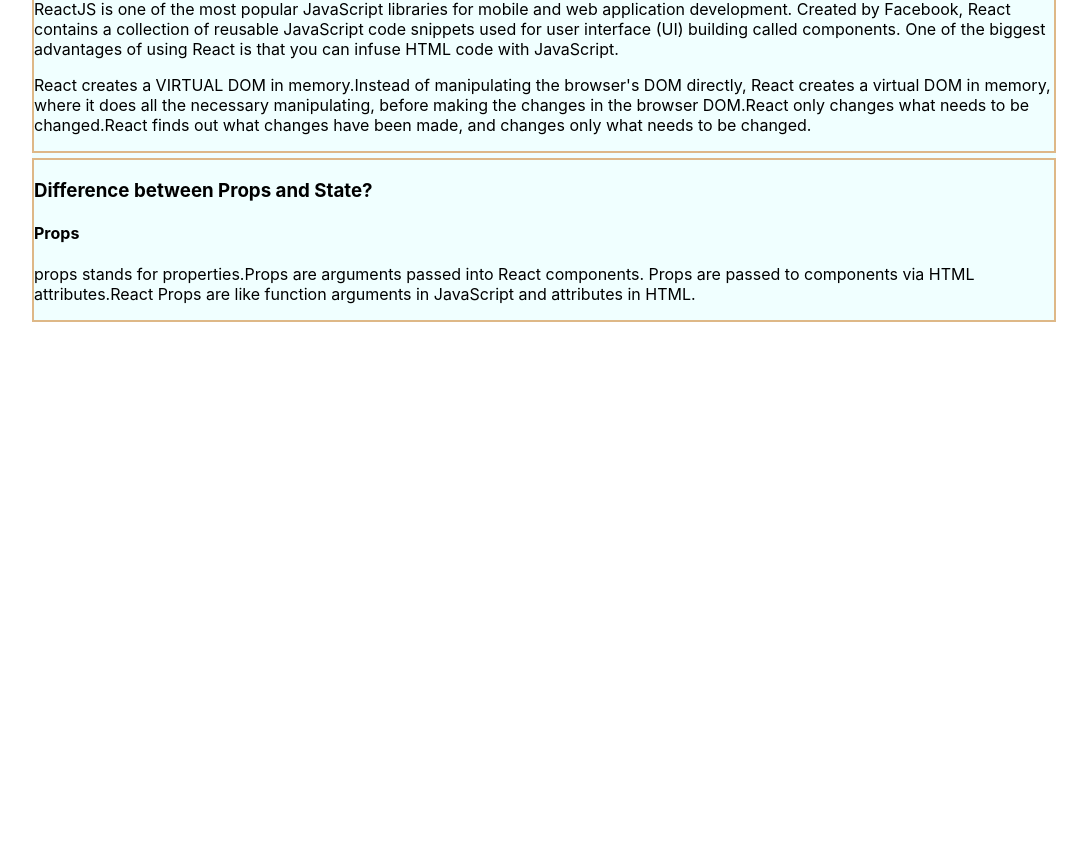
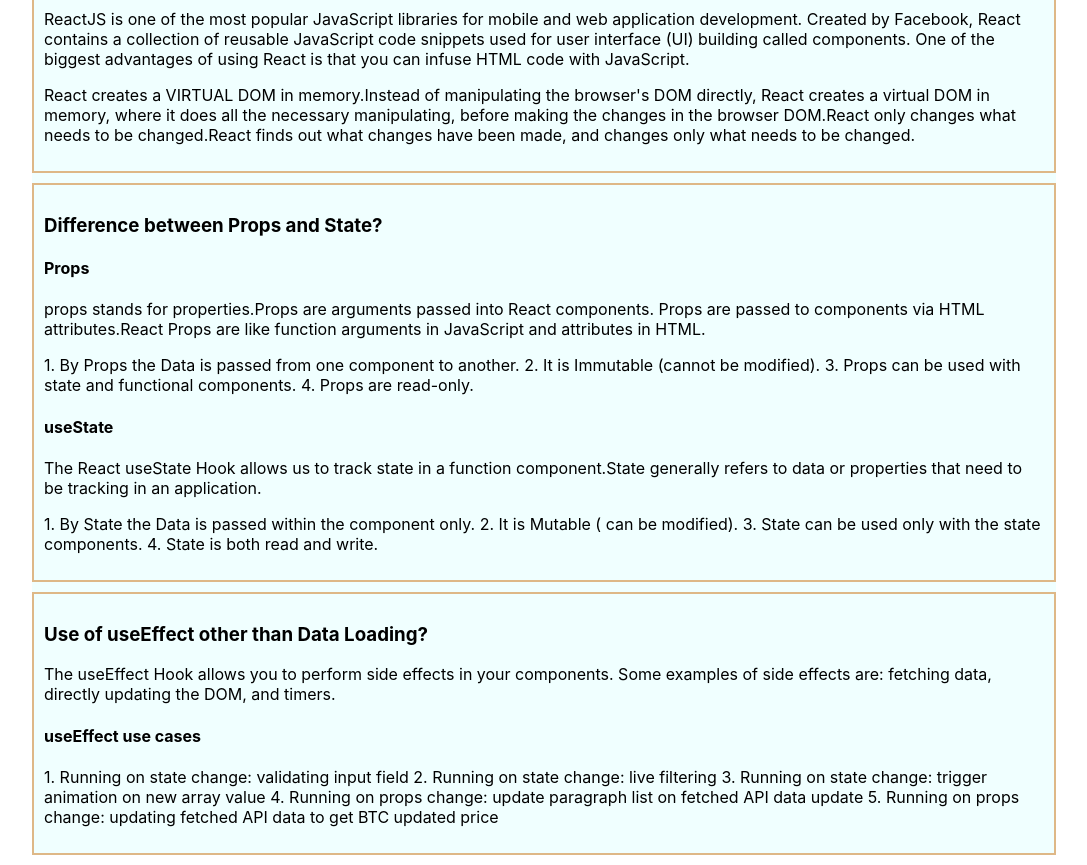
Before and after one commit to pritthwiraz/activity-tracker, a React (Create React App) app: page / in a window 1280 px wide. Shown: the part 1215-2080 px from the top of the page, without its empty margins (96-1183 px from the left). Before the commit the page ends 1542 px from the top, so only its background shows below. Built offline with nearby package versions, Linux system fonts and the light colour scheme; the HTML template or start-up script is replaced by a standard one.

Commit message:
Q&A Section Finished

```diff
--- a/src/Components/Section/Section.css
+++ b/src/Components/Section/Section.css
@@ -6,5 +6,6 @@
 }
 .topic{
     border: 2px solid burlywood;
-    margin-bottom: 5px;
+    margin-bottom: 10px;
+    padding: 10px;
 }
--- a/src/Components/Section/Section.js
+++ b/src/Components/Section/Section.js
@@ -24,7 +24,31 @@
             <p>props stands for properties.Props are arguments passed into React components.
 Props are passed to components via HTML attributes.React Props are like function
 arguments in JavaScript and attributes in HTML.</p>
-
+            <p> 1. By Props the Data is passed from one component to another.
+                2. It is Immutable (cannot be modified).
+                3. Props can be used with state and functional components.
+                4. Props are read-only.</p>
+            <h4>useState</h4>
+            <p>The React useState Hook allows us to track state in a function component.State
+generally refers to data or properties that need to be tracking in an application.</p>
+            <p>1. By State the Data is passed within the component only.
+2. It is Mutable ( can be modified).
+3. State can be used only with the state components.
+4. State is both read and write.</p>
+        </div>
+        <div className="topic">
+            <h3>Use of useEffect other than Data Loading?</h3>
+            <p>The useEffect Hook allows you to perform side effects in your components.
+Some examples of side effects are: fetching data, directly updating the DOM,
+and timers.</p>
+        <h4>useEffect use cases</h4>
+            <p>
+            1. Running on state change: validating input field
+            2. Running on state change: live filtering
+            3. Running on state change: trigger animation on new array value
+            4. Running on props change: update paragraph list on fetched API data update
+            5. Running on props change: updating fetched API data to get BTC updated price
+            </p>
         </div>
         </div>
     );
```
